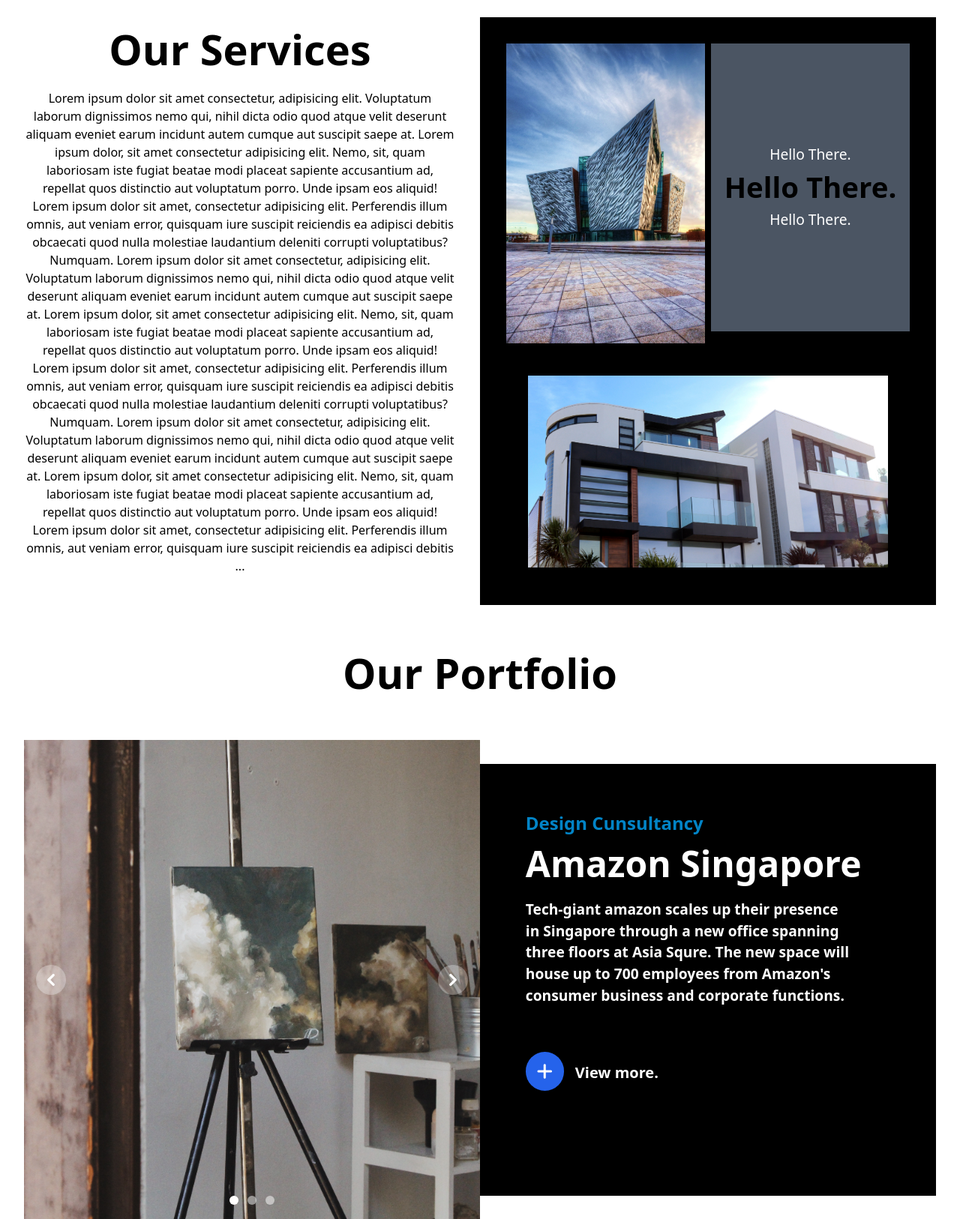
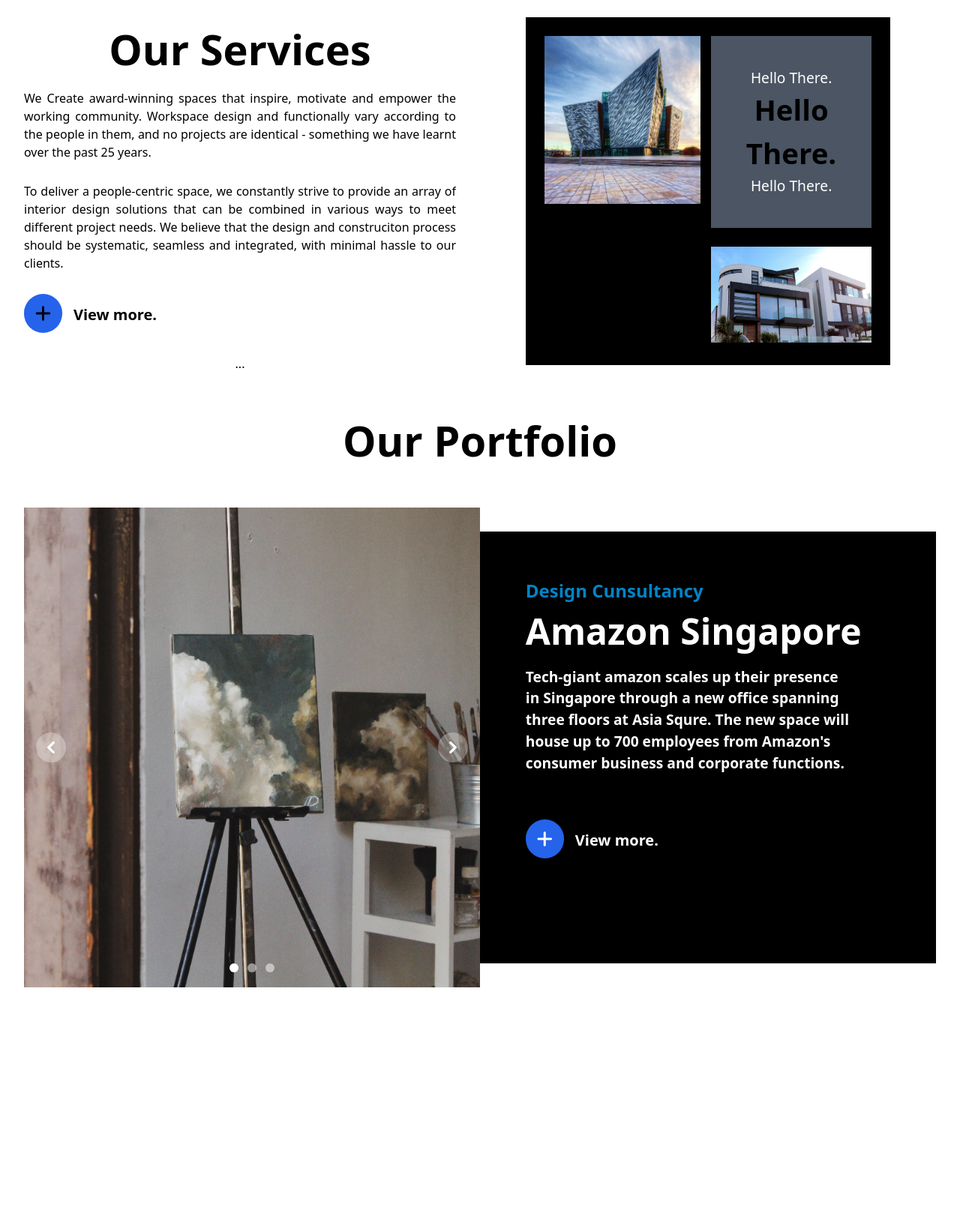
Before and after one commit to jakemerlin1133/architect2, a PHP site: page / in a window 1280 px wide. Shown: the part 641-2267 px from the top of the page at 75% size. After the commit the page ends 1958 px from the top, so only its background shows below. Run offline with PHP 8.4, Linux system fonts and the light colour scheme; some libraries are stand-ins or nearby versions.

Commit message:
code changed

```diff
--- a/index.php
+++ b/index.php
@@ -114,45 +114,38 @@
 
             <div class="min-[1024px]:max-h-[100%] overflow-hidden">
                 <div class=" min-[1024px]:max-h-[39rem] text-ellipsis">
-                    Lorem ipsum dolor sit amet consectetur, adipisicing elit. Voluptatum laborum dignissimos nemo qui, nihil dicta odio quod atque velit deserunt aliquam eveniet earum incidunt autem cumque aut suscipit saepe at.
-                    Lorem ipsum dolor, sit amet consectetur adipisicing elit. Nemo, sit, quam laboriosam iste fugiat beatae modi placeat sapiente accusantium ad, repellat quos distinctio aut voluptatum porro. Unde ipsam eos aliquid!
-                    Lorem ipsum dolor sit amet, consectetur adipisicing elit. Perferendis illum omnis, aut veniam error, quisquam iure suscipit reiciendis ea adipisci debitis obcaecati quod nulla molestiae laudantium deleniti corrupti voluptatibus? Numquam.
-                    Lorem ipsum dolor sit amet consectetur, adipisicing elit. Voluptatum laborum dignissimos nemo qui, nihil dicta odio quod atque velit deserunt aliquam eveniet earum incidunt autem cumque aut suscipit saepe at.
-                    Lorem ipsum dolor, sit amet consectetur adipisicing elit. Nemo, sit, quam laboriosam iste fugiat beatae modi placeat sapiente accusantium ad, repellat quos distinctio aut voluptatum porro. Unde ipsam eos aliquid!
-                    Lorem ipsum dolor sit amet, consectetur adipisicing elit. Perferendis illum omnis, aut veniam error, quisquam iure suscipit reiciendis ea adipisci debitis obcaecati quod nulla molestiae laudantium deleniti corrupti voluptatibus? Numquam.
-                    Lorem ipsum dolor sit amet consectetur, adipisicing elit. Voluptatum laborum dignissimos nemo qui, nihil dicta odio quod atque velit deserunt aliquam eveniet earum incidunt autem cumque aut suscipit saepe at.
-                    Lorem ipsum dolor, sit amet consectetur adipisicing elit. Nemo, sit, quam laboriosam iste fugiat beatae modi placeat sapiente accusantium ad, repellat quos distinctio aut voluptatum porro. Unde ipsam eos aliquid!
-                    Lorem ipsum dolor sit amet, consectetur adipisicing elit. Perferendis illum omnis, aut veniam error, quisquam iure suscipit reiciendis ea adipisci debitis obcaecati quod nulla molestiae laudantium deleniti corrupti voluptatibus? Numquam.
-                    Lorem ipsum dolor sit amet consectetur, adipisicing elit. Voluptatum laborum dignissimos nemo qui, nihil dicta odio quod atque velit deserunt aliquam eveniet earum incidunt autem cumque aut suscipit saepe at.
-                    Lorem ipsum dolor sit amet consectetur adipisicing elit. Reiciendis odit explicabo incidunt. Obcaecati id, facere distinctio tempora perspiciatis tempore autem, dolorem sed aperiam cum neque provident, dolor doloremque officiis eum!
-                    Lorem ipsum dolor, sit amet consectetur adipisicing elit. Nemo, sit, quam laboriosam iste fugiat beatae modi placeat sapiente accusantium ad, repellat quos distinctio aut voluptatum porro. Unde ipsam eos aliquid!
-                    Lorem ipsum dolor sit amet, consectetur adipisicing elit. Perferendis illum omnis, aut veniam error, quisquam iure suscipit reiciendis ea adipisci debitis obcaecati quod nulla molestiae laudantium deleniti corrupti voluptatibus? Numquam.
-                    Lorem ipsum dolor sit amet consectetur, adipisicing elit. Voluptatum laborum dignissimos nemo qui, nihil dicta odio quod atque velit deserunt aliquam eveniet earum incidunt autem cumque aut suscipit saepe at.
-                    Lorem ipsum dolor, sit amet consectetur adipisicing elit. Nemo, sit, quam laboriosam iste fugiat beatae modi placeat sapiente accusantium ad, repellat quos distinctio aut voluptatum porro. Unde ipsam eos aliquid!
-                    Lorem ipsum dolor sit amet, consectetur adipisicing elit. Perferendis illum omnis, aut veniam error, quisquam iure suscipit reiciendis ea adipisci debitis obcaecati quod nulla molestiae laudantium deleniti corrupti voluptatibus? Numquam.
-                    Lorem ipsum dolor sit amet, consectetur adipisicing elit. Perferendis illum omnis, aut veniam error, quisquam iure suscipit reiciendis ea adipisci debitis obcaecati quod nulla molestiae laudantium deleniti corrupti voluptatibus? Numquam.
-                    Lorem ipsum dolor sit amet, consectetur adipisicing elit. Perferendis illum omnis, aut veniam error, quisquam iure suscipit reiciendis ea adipisci debitis obcaecati quod nulla molestiae laudantium deleniti corrupti voluptatibus? Numquam.1
+                    <div class="text-justify">
+                        We Create award-winning spaces that inspire, motivate and empower the working community. Workspace design and functionally vary according to the people in them, and no projects are identical - something we have learnt over the past 25 years.
+                    </div>
+
+                    <div class="text-justify mt-[5%]">
+                        To deliver a people-centric space, we constantly strive to provide an array of interior design solutions that can be combined in various ways to meet different project needs. We believe that the design and construciton process should be systematic, seamless and integrated, with minimal hassle to our clients.
+                    </div>
                 </div>
+                <h1 class="text-black text-left mb-[5%]"><i class=" fa-solid fa-plus mt-[5%] text-2xl py-[10px] px-[15px] bg-blue-600 rounded-full"></i><a href=""><span class="ml-[15px] text-xl font-bold hover:text-blue-600 cursor-pointer">View more.</span></a></h1>
             </div>
             <span>...</span>
         </div>
 
-        <div class="mx-auto bg-black w-full max-[375px]:h-[31rem] .... max-[425px]:h-[35rem] .... min-[426px]:h-[49rem]">
-            <div class="grid gap-2 grid-cols-2 m-[35px]">
+        <div class="mx-auto bg-black w-[80%] max-[375px]:h-[31rem] .... max-[425px]:h-[35rem] .... min-[426px]:h-[29rem]">
+            <div class="grid gap-2 grid-cols-2 m-[25px]">
                 <div class="relative">
-                    <img class="absolute inset-0 .... max-[375px]:h-[13rem] max-[425px]:w-[22rem] .... max-[425px]:h-[17rem] max-[425px]:w-[22rem] .... min-[426px]:h-[25rem] min-[426px]:w-[22rem] object-cover transform transition-all duration-300 min-[1024px]:hover:scale-110 min-[1024px]:hover:h-[26rem] hover:w-[23rem]" src="Architect_files/images/hylands.jpg">
+                    <img class="absolute inset-0 .... max-[375px]:h-[13rem] max-[425px]:w-[22rem] .... max-[425px]:h-[17rem] max-[425px]:w-[22rem] .... min-[426px]:h-[14rem] min-[426px]:w-[13rem] object-cover transform transition-all duration-300 min-[1024px]:hover:scale-110 min-[1024px]:hover:h-[14rem] hover:w-[15rem]" src="Architect_files/images/hylands.jpg">
                 </div>
 
-                <div class="bg-gray-600 flex flex-col justify-center .... max-[375px]:h-[12rem] .... max-[425px]:h-[16rem] .... min-[426px]:h-[24rem]">
+                <div class="bg-gray-600 flex flex-col justify-center .... max-[375px]:h-[12rem] .... max-[425px]:h-[16rem] .... min-[426px]:h-[16rem]">
                     <h1 class="text-white .... max-[1023px]:text-[3.5vw] .... min-[1024px]:text-[1.5vw]">Hello There.</h1>
                     <h1 class="text-black font-bold .... max-[1023px]:text-[5.5vw] .... min-[1024px]:text-[3vw]">Hello There.</h1>
                     <h1 class="text-white .... max-[1023px]:text-[3.5vw] .... min-[1024px]:text-[1.5vw]">Hello There.</h1>
                 </div>
             </div>
 
-            <div class="mx-auto text-center px-[1rem]">
-                <div class="pt-[3vh]">
-                    <img class="inline-block .... max-[425px]:h-[11rem] .... min-[426px]:h-[16rem] min-[426px]:w-[30rem] object-cover transform transition-all duration-300 min-[1024px]:hover:scale-110 min-[1024px]:hover:h-[17rem] hover:w-[31rem]" src="Architect_files/images/best.jpg">
+            <div class="grid gap-2 grid-cols-2 m-[25px]">
+                <div>
+
+                </div>
+                <div class="">
+                    <img class="inline-block .... max-[425px]:h-[11rem] .... min-[426px]:h-[8rem] min-[426px]:w-[15rem] object-cover transform transition-all duration-300 min-[1024px]:hover:scale-110 min-[1024px]:hover:h-[9rem] hover:w-[16rem]" src="Architect_files/images/best.jpg">
                 </div>
             </div>
         </div>
```
Also changed, not shown: Architect_files/images/house.jpg (added).
